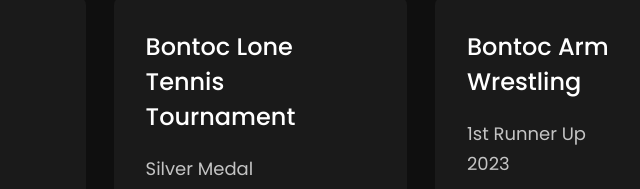
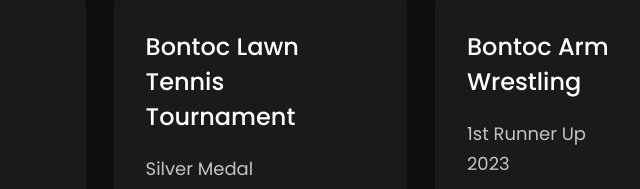
Before and after one commit to Jochrisse/new-portfolio, a plain HTML site: page index.html in a window 1280 px wide. Shown: the part 2129-2318 px from the top of the page, 219-859 px from the left. Drawn offline with Linux system fonts and the light colour scheme.

Commit message:
Update index.html

```diff
--- a/index.html
+++ b/index.html
@@ -247,7 +247,7 @@
                 <!-- one item-->
         <div class="services__item">
 
-            <h3 class="services__title">Bontoc Lone Tennis Tournament</h3>
+            <h3 class="services__title">Bontoc Lawn Tennis Tournament</h3>
             <p class="services__description">Silver Medal</p>
             <p class="services__description">2019</p>
         </div>
```
